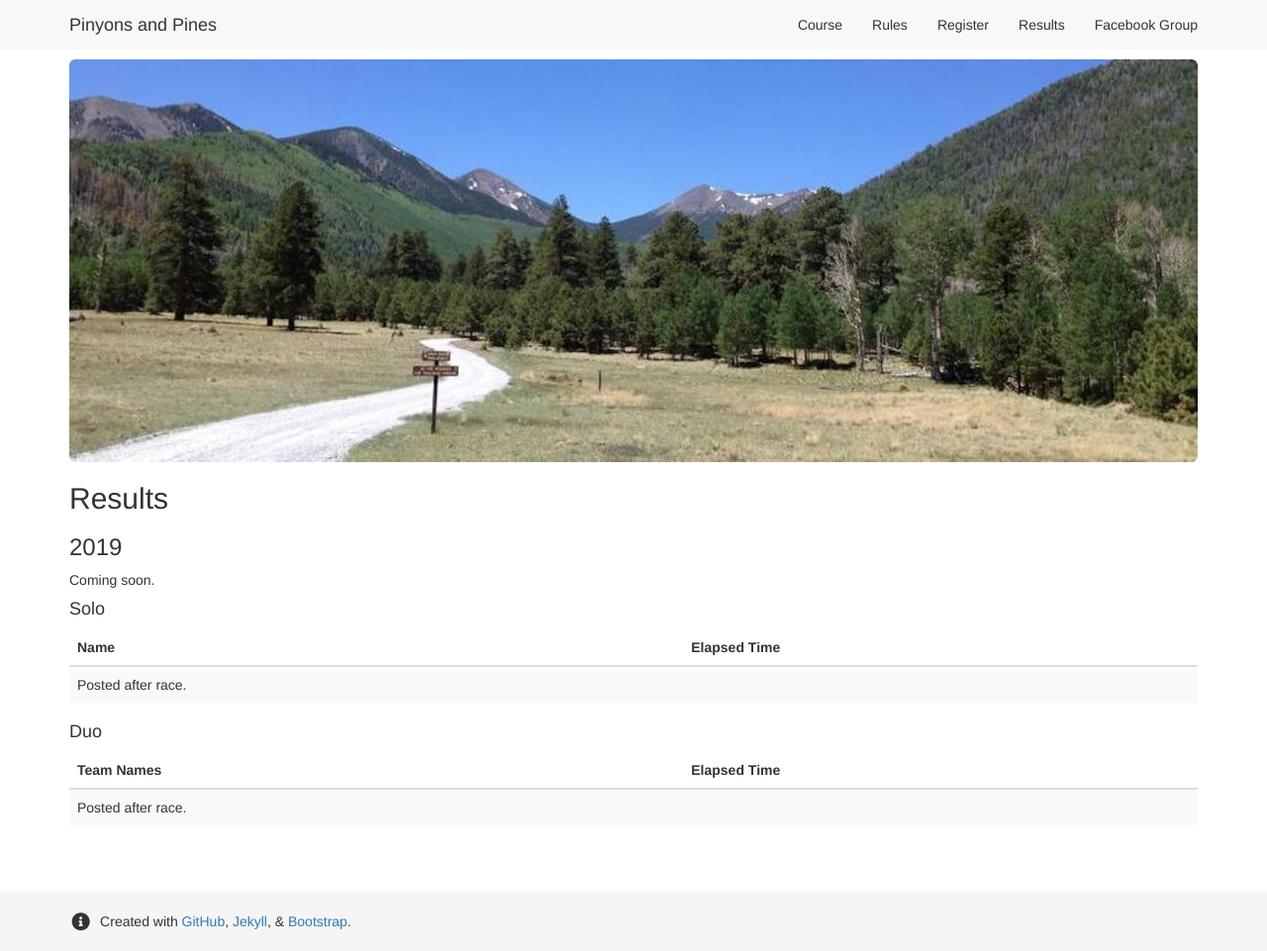
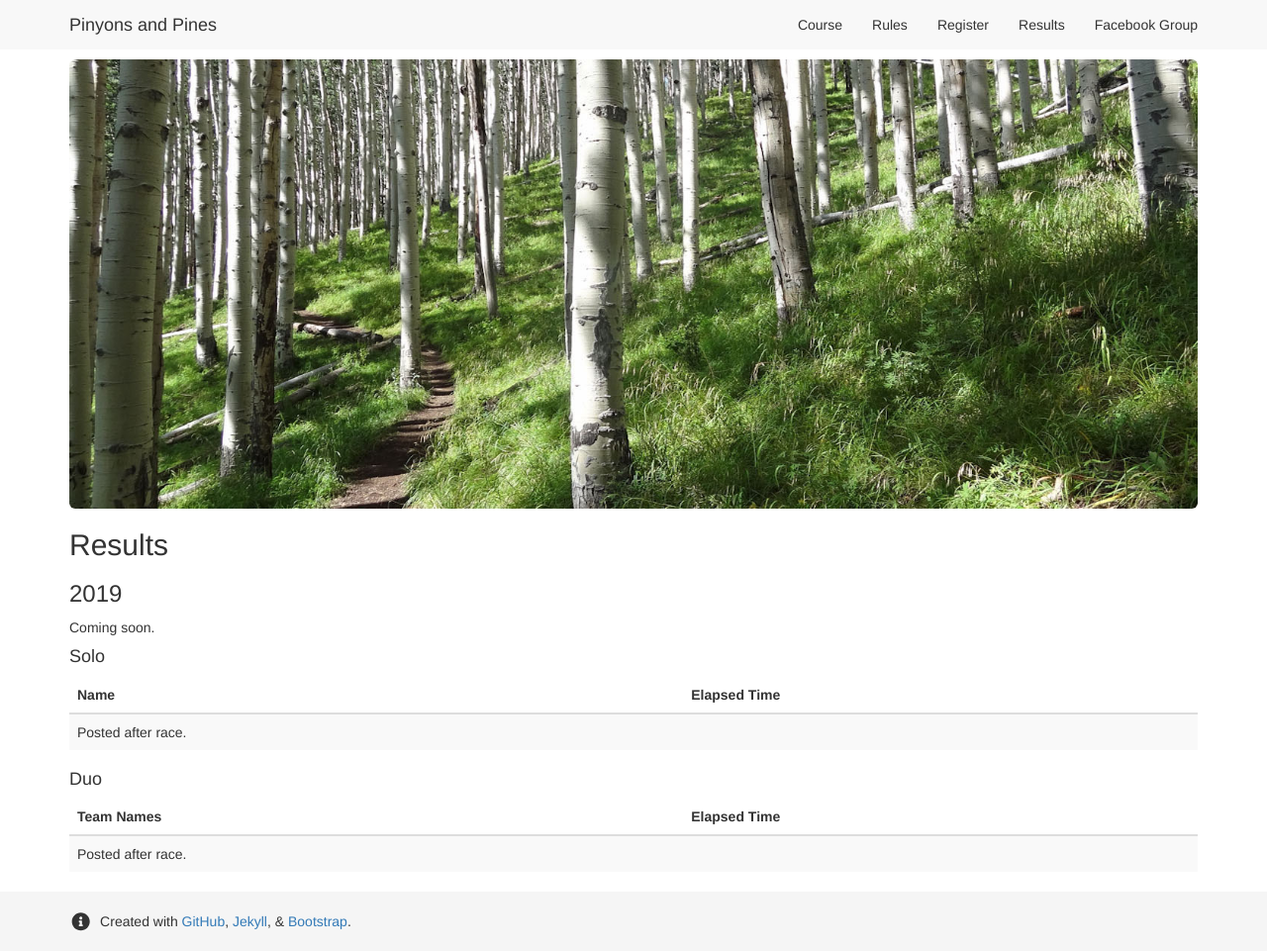
Before and after one commit to dcernst/PinyonsPines, a Jekyll site: the page built from results.md, in a window 1280 px wide and 961 px high. Shown: the whole window at 99% size. Built offline with Jekyll 4.4.1, drawn with Linux system fonts in a browser that asks for light colours; nearby versions of some CDN libraries.

Commit message:
Swapped out some images

```diff
--- a/results.md
+++ b/results.md
@@ -4,7 +4,7 @@ author: Dana Ernst
 layout: default
 ---
 
-<img src="{{ site.baseurl }}/images/LockettMeadow.jpg" class="img-responsive img-rounded" img style="margin-bottom: 10px" />
+<img src="{{ site.baseurl }}/images/Aspens-Refsnider.jpg" class="img-responsive img-rounded" img style="margin-bottom: 10px" />
 
 ## Results
 
```
Also changed, not shown: course.md (+1 -1 lines), images/Aspens-Refsnider.jpg (added), images/CinderCones-Refsnider.jpg (added), images/CinderCones2-Refsnider.jpg (added).
